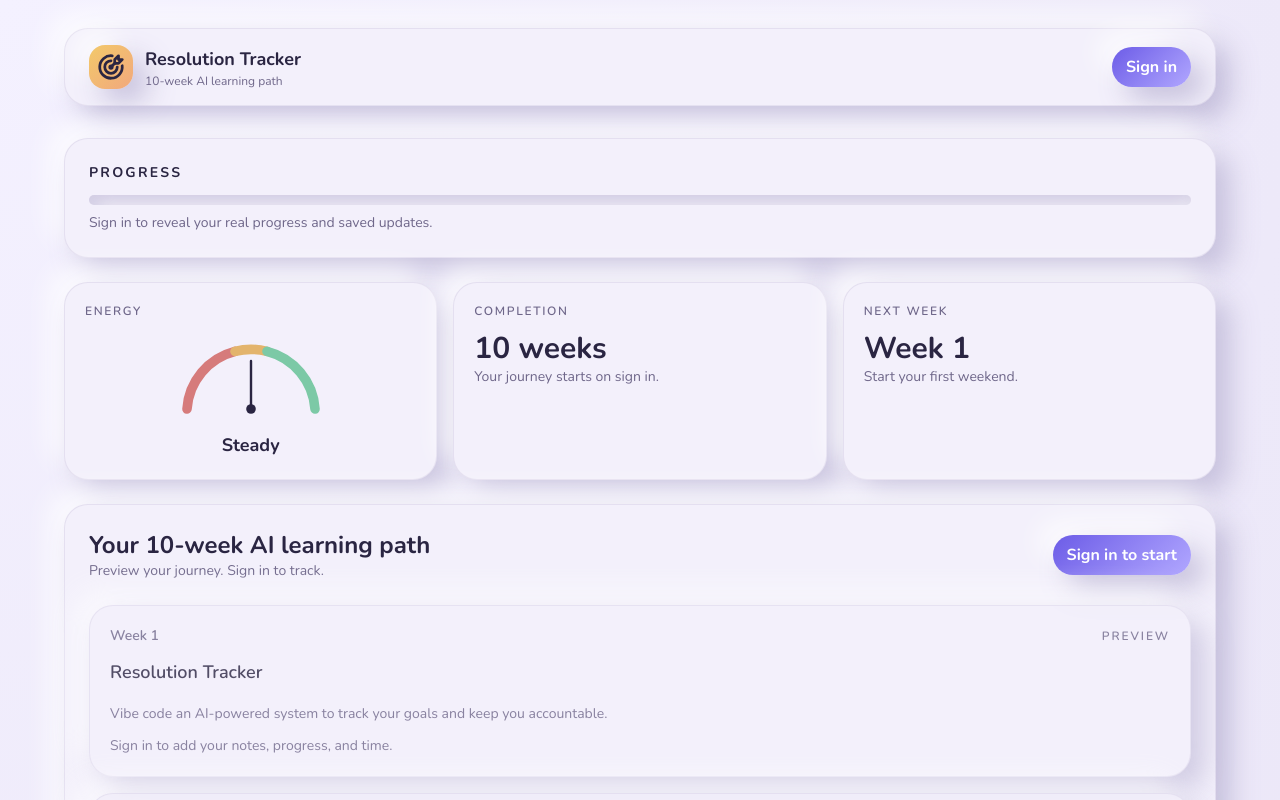
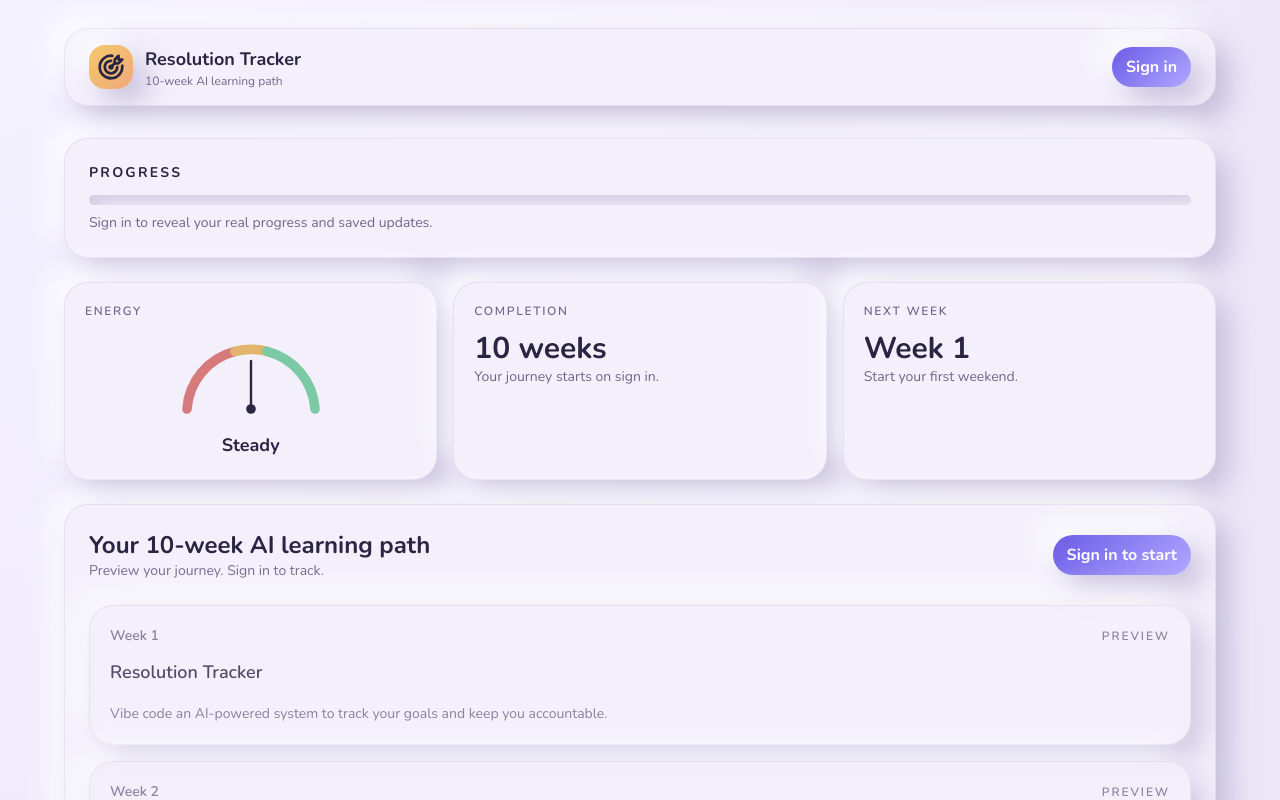
Before and after one commit to disepciuc/resolution-tracker, a Next.js app: page / in a window 1280 px wide. Shown: the top 800 px of the page. Built offline with nearby package versions, Linux system fonts and the light colour scheme; no server answers.

Commit message:
Simplify logged-out week cards

```diff
--- a/src/app/page.tsx
+++ b/src/app/page.tsx
@@ -147,9 +147,6 @@ export default async function Home() {
                   </div>
                   <div className="week-desc text-sm text-[var(--muted)]">
                     {weekDescriptions[week.week_number - 1] ?? "Sign in to see the focus for this week."}
-                  </div>
-                  <div className="text-sm text-[var(--muted)]">
-                    Sign in to add your notes, progress, and time.
                   </div>
                 </div>
               ))}
```
